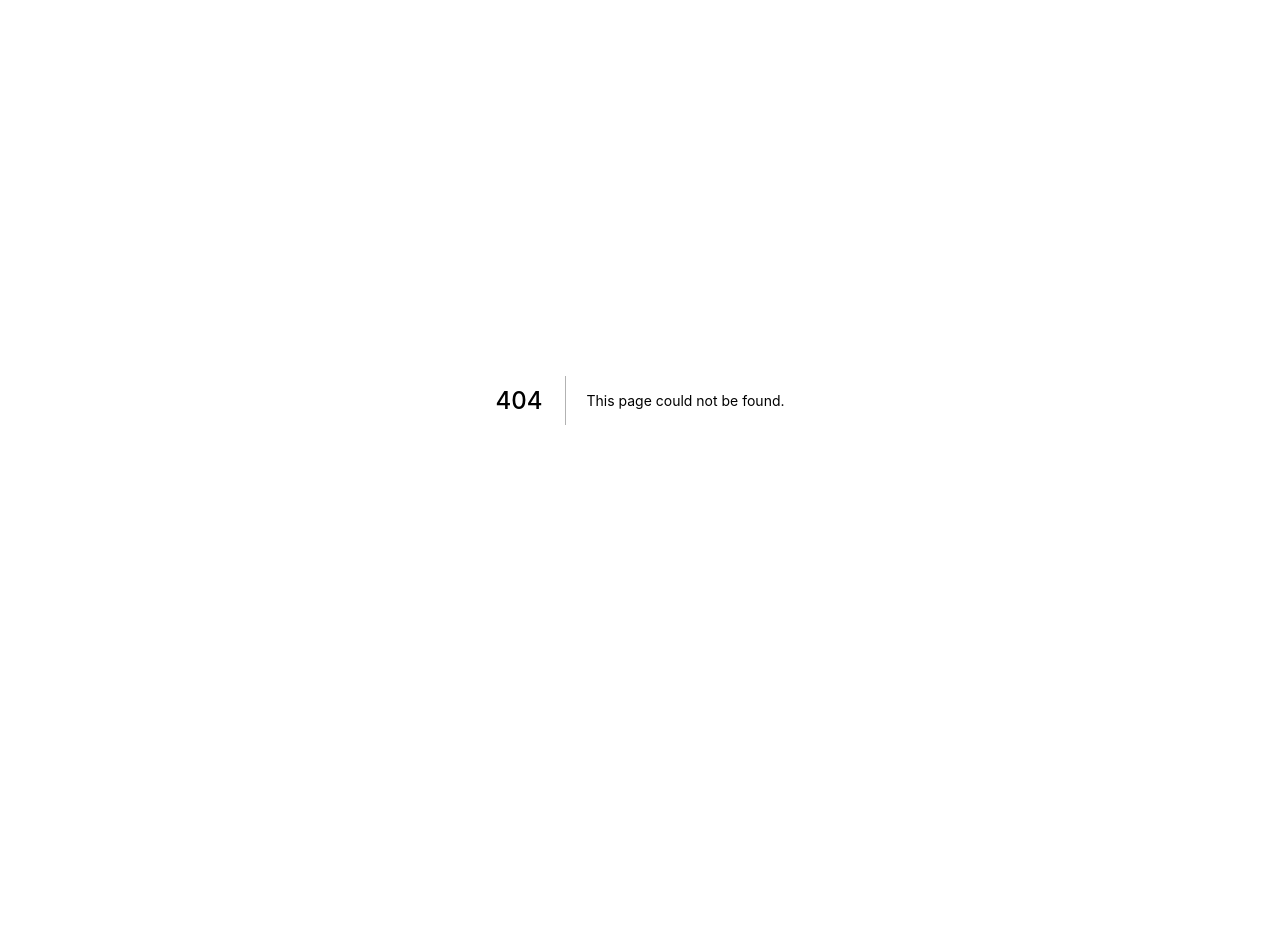
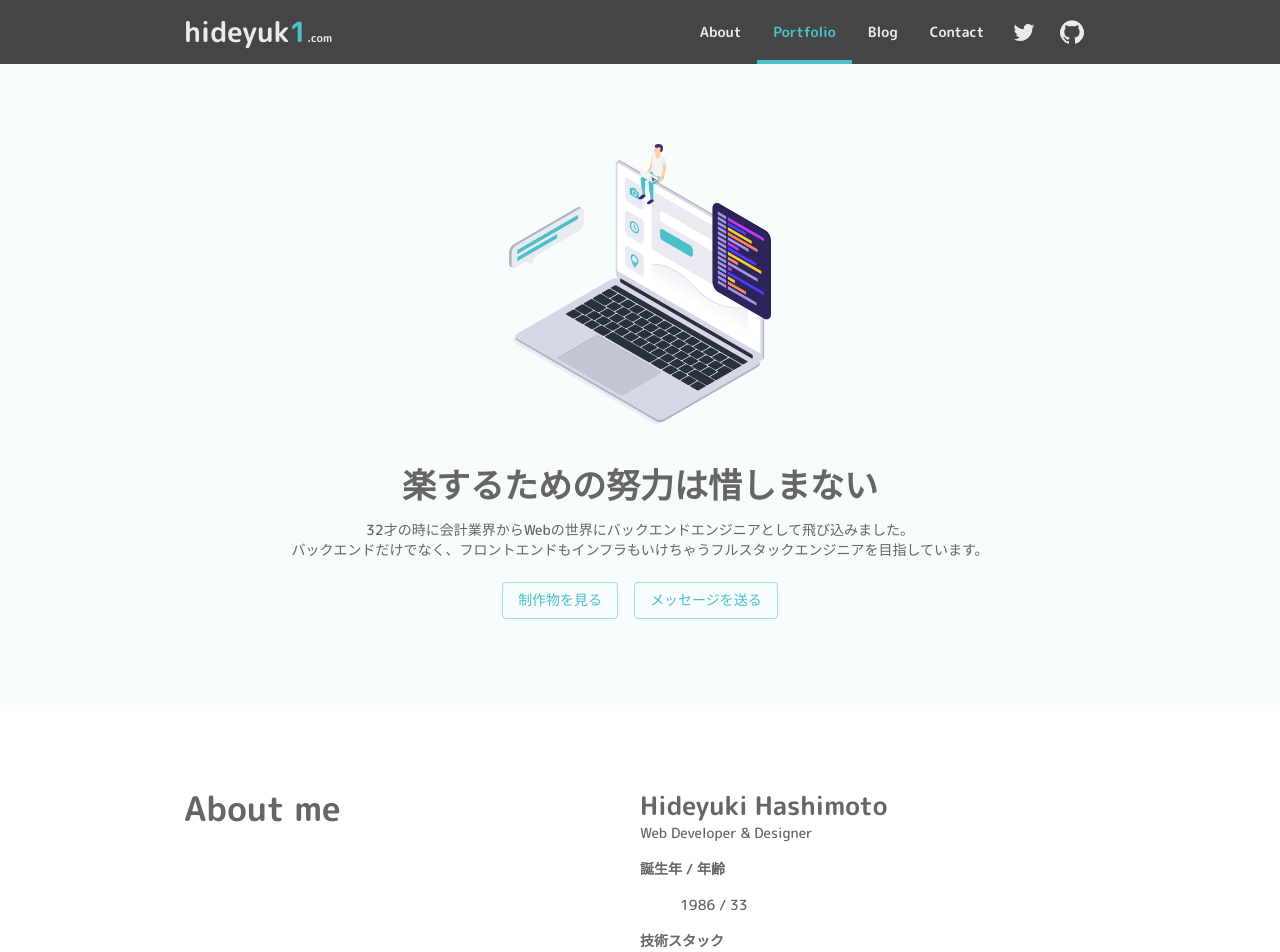
Before and after one commit to hideyuk1-jp/hideyuk1.dev, a Next.js app: page /work in a window 1280 px wide. Before the commit this address had no page. Shown: the top 952 px of the page. Before the commit the page ends 800 px from the top, so only its background shows below. Built offline with nearby package versions, Linux system fonts and the light colour scheme.

Commit message:
add: other index.tsx

```diff
--- /dev/null
+++ b/src/pages/work/index.tsx
@@ -0,0 +1,16 @@
+import React from 'react';
+import { NextPage } from 'next';
+import Layout from '../../components/Layout';
+import Hero from '../../components/Hero';
+import Profile from '../../components/Profile';
+
+const Index: NextPage = () => {
+  return (
+    <Layout>
+      <Hero />
+      <Profile />
+    </Layout>
+  );
+};
+
+export default Index;
```
Also changed, not shown: src/pages/blog/index.tsx (added, +16 -0 lines), src/pages/contact/index.tsx (added, +16 -0 lines).
